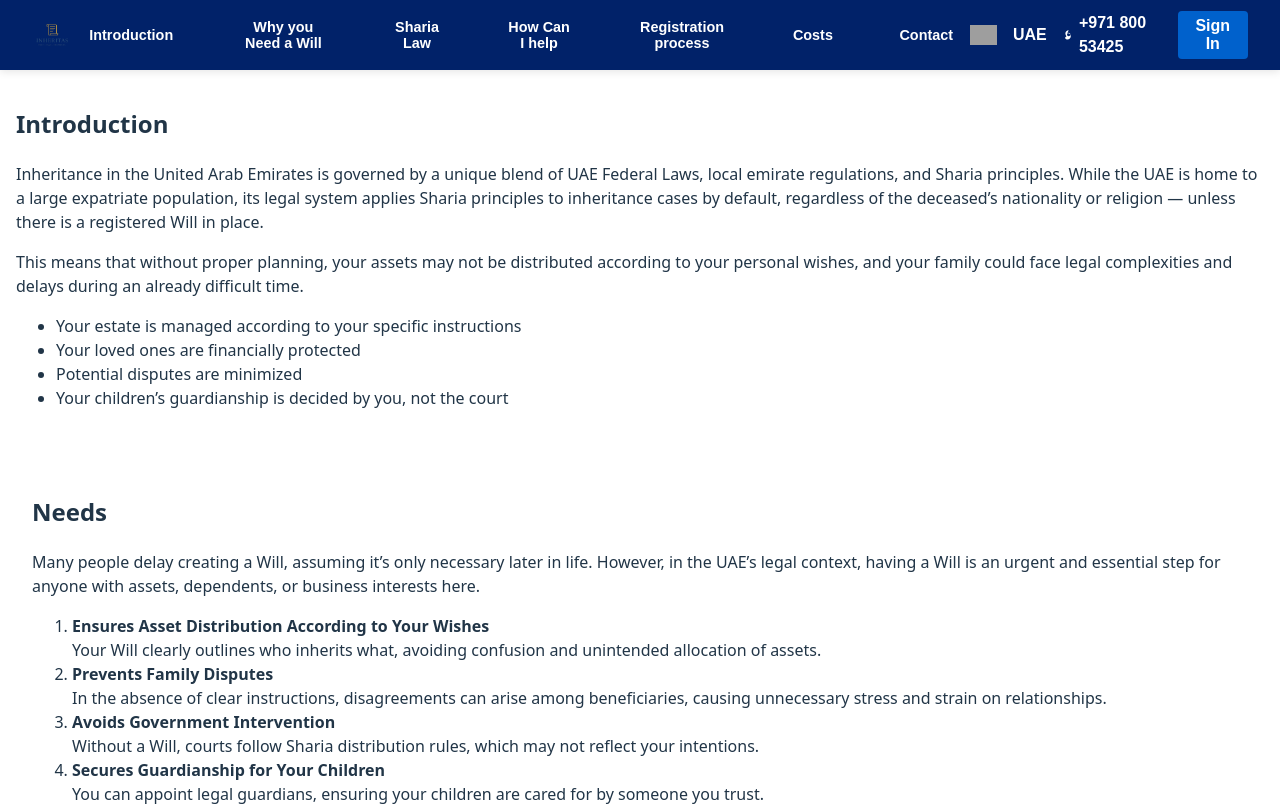
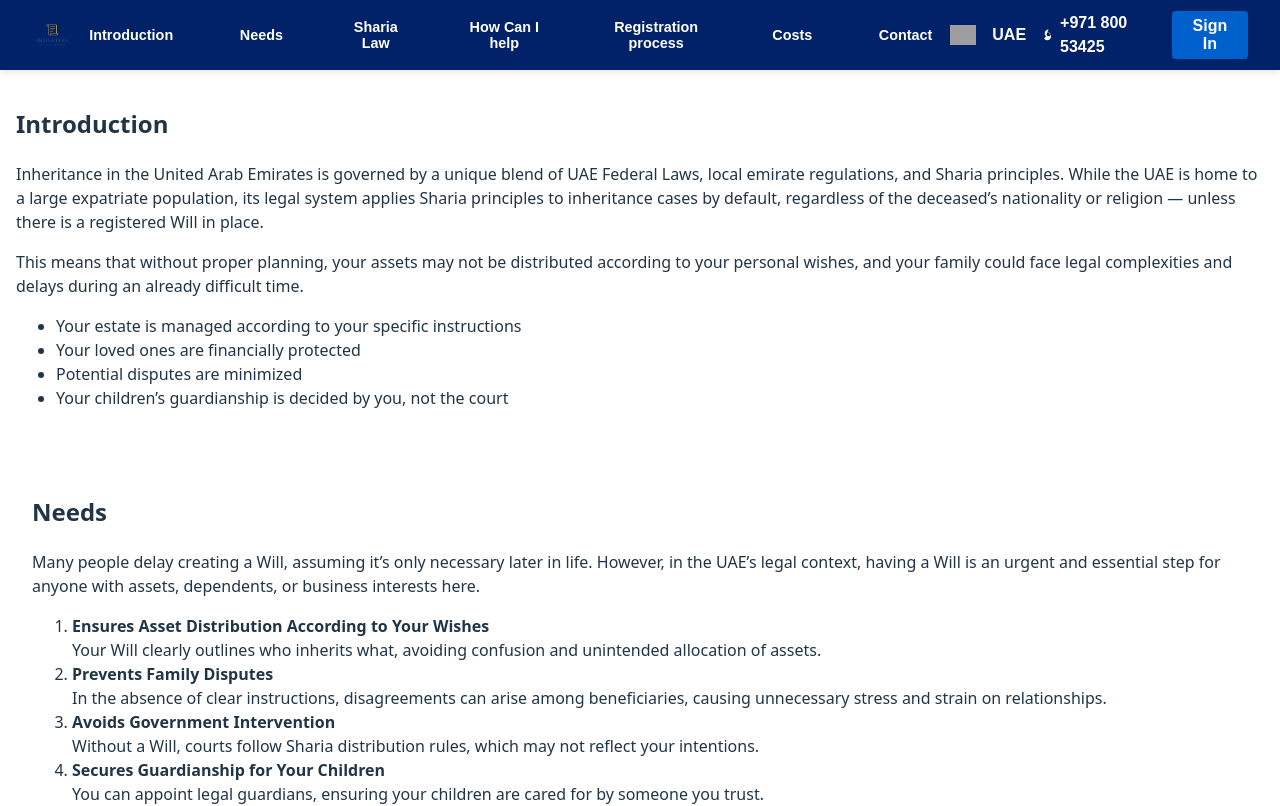
Before and after one commit to Mohd-Manas/Inheritas, a React (Vite) app: page / in a window 1280 px wide. Shown: the top 806 px of the page. Built offline with nearby package versions, Linux system fonts and the light colour scheme; grey boxes are pictures that could not be loaded.

Commit message:
first commit

```diff
--- a/src/components/Header/Header.jsx
+++ b/src/components/Header/Header.jsx
@@ -7,7 +7,7 @@ const UAEFlag = "https://upload.wikimedia.org/wikipedia/commons/c/cb/Flag_of_the
 
 const menuItems = [
   { label: "Introduction", sectionId: "introduction" },
-  { label: "Why you Need a Will", sectionId: "needs" },
+  { label: "Needs", sectionId: "needs" },
   { label: "Sharia Law", sectionId: "sharia-law" },
   { label: "How Can I help", sectionId: "help" },
   { label: "Registration process", sectionId: "registration" },
```
